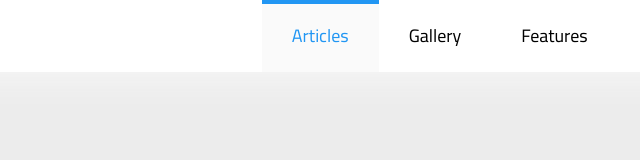
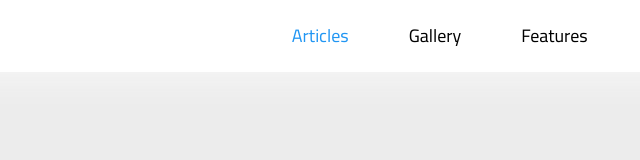
Before and after one commit to zeyadkhalil0/ZeYad-World, a plain HTML site: page index.html in a window 1280 px wide. In both pictures the pointer is over the link "Articles". Shown: the top 160 px of the page, 356-996 px from the left. Drawn offline with Linux system fonts and the light colour scheme.

Commit message:
Update store.css

```diff
--- a/CSS/store.css
+++ b/CSS/store.css
@@ -268,6 +268,13 @@ ul {
 .mega-menu .links li:hover::before {
     width: 100%;
 }
+.header .nav li>a:last-child::before{
+    background-color: transparent;
+}
+
+.header .nav li>a:last-child:hover{
+    background-color: transparent;
+}
 
 /* end headre*/
 
```
